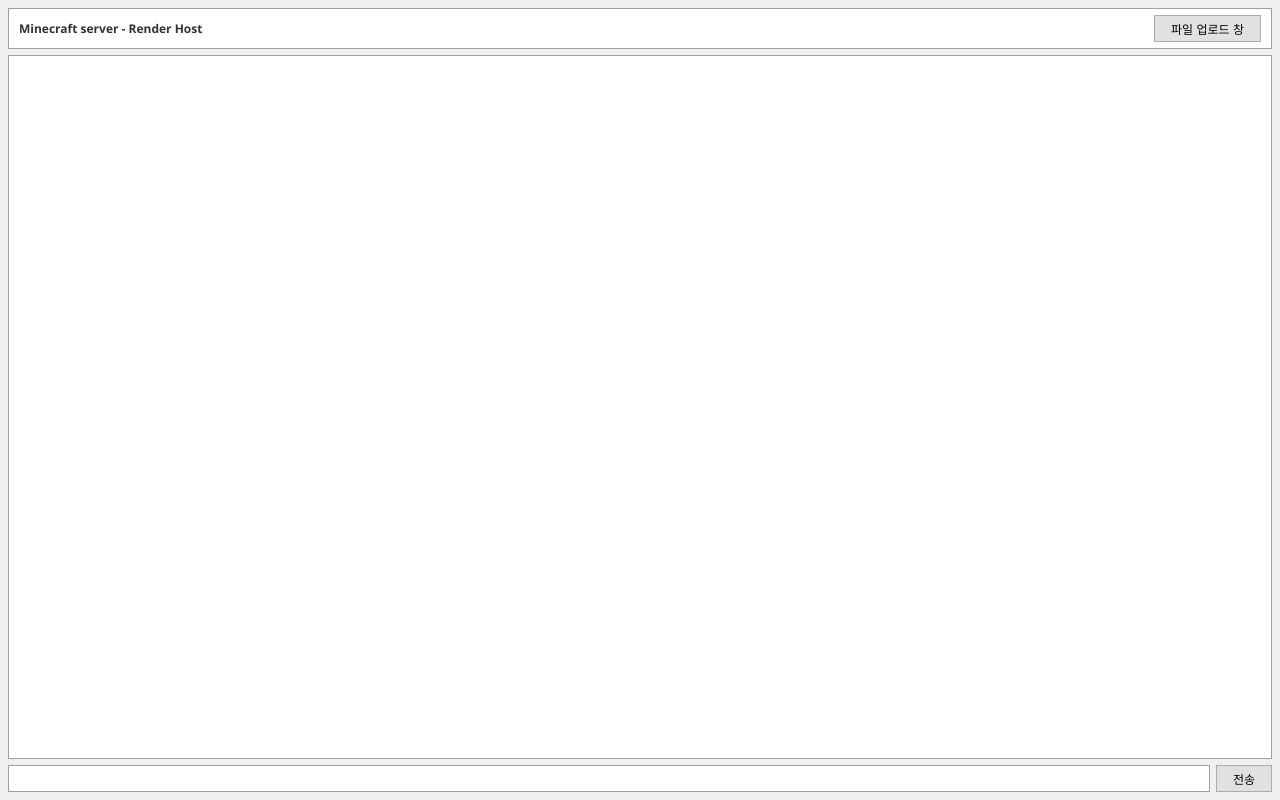
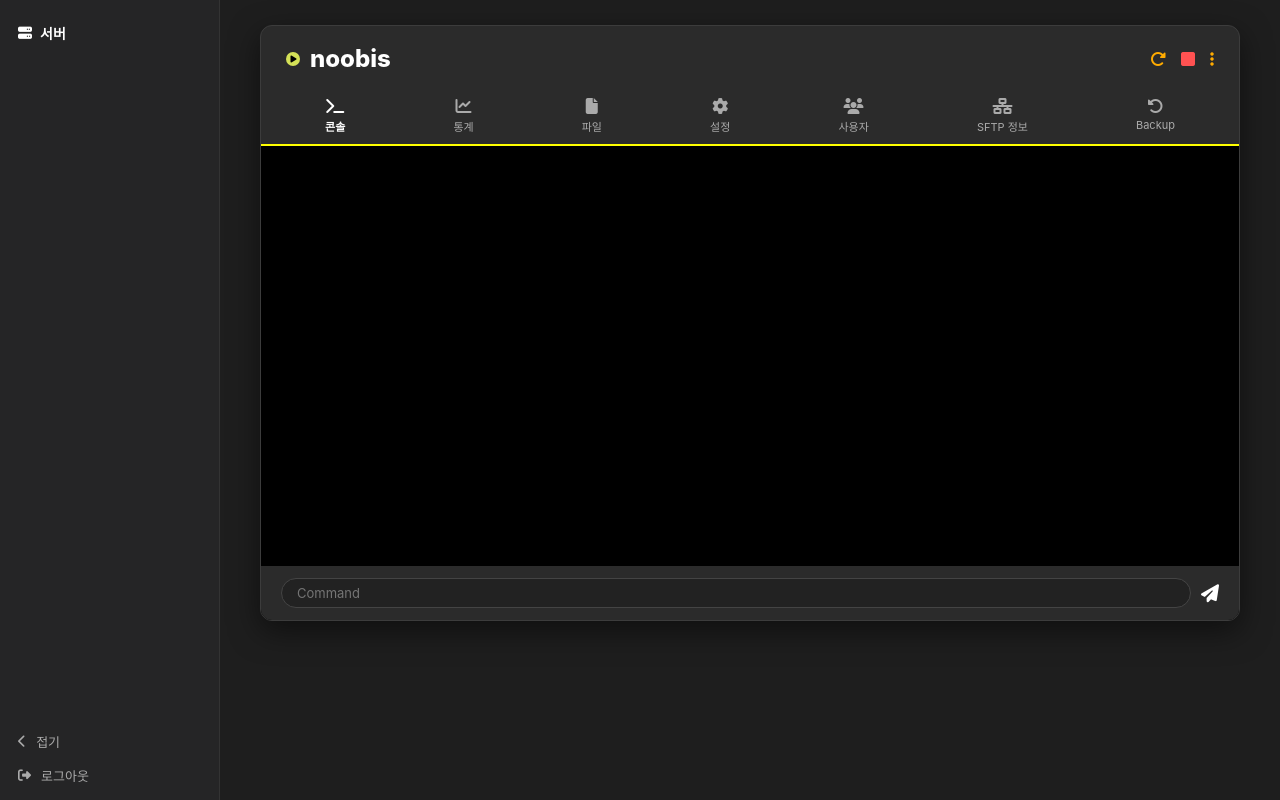
Before and after one commit to Noobis-1/mc-hosting, a website: page index.html in a window 1280 px wide. Drawn offline with Linux system fonts and the light colour scheme.

Commit message:
Update index.html

```diff
--- a/index.html
+++ b/index.html
@@ -3,129 +3,175 @@
 <head>
     <meta charset="UTF-8">
     <meta name="viewport" content="width=device-width, initial-scale=1.0">
-    <title>Minecraft server</title>
+    <title>Server Panel</title>
+    <link rel="stylesheet" href="https://cdnjs.cloudflare.com/ajax/libs/font-awesome/6.4.0/css/all.min.css">
     <style>
-        * { box-sizing: border-box; margin: 0; padding: 0; }
-        body {
-            background-color: #f0f0f0;
-            font-family: 'Segoe UI', Tahoma, Geneva, Verdana, sans-serif;
-            font-size: 12px;
-            height: 100vh;
-            display: flex;
-            flex-direction: column;
-            padding: 8px;
-        }
+        * { box-sizing: border-box; margin: 0; padding: 0; font-family: -apple-system, BlinkMacSystemFont, "Segoe UI", Roboto, sans-serif; }
+        body { background-color: #1e1e1e; color: #d4d4d4; height: 100vh; display: flex; overflow: hidden; }
 
-        /* Top Info Header */
-        .server-info {
-            background-color: #ffffff;
-            border: 1px solid #a0a0a0;
-            padding: 6px 10px;
-            margin-bottom: 6px;
-            display: flex;
-            justify-content: space-between;
-            align-items: center;
-        }
-        .server-title { font-weight: bold; color: #333; }
+        /* Left Sidebar */
+        .sidebar { width: 220px; background-color: #252526; border-right: 1px solid #333; display: flex; flex-direction: column; justify-content: space-between; padding: 15px 10px; }
+        .sidebar-top { display: flex; align-items: center; gap: 8px; font-weight: bold; color: #fff; padding: 8px; font-size: 14px; }
+        .sidebar-bottom { display: flex; flex-direction: column; gap: 15px; font-size: 13px; color: #aaa; padding-left: 8px; }
+        .sidebar-item { display: flex; align-items: center; gap: 10px; cursor: pointer; }
+        .sidebar-item:hover { color: #fff; }
 
-        /* Main Log Output Area (Minecraft Console Style) */
-        .console-container {
-            flex: 1;
-            background-color: #ffffff;
-            border: 1px solid #a0a0a0;
-            padding: 6px;
-            overflow-y: scroll;
-            margin-bottom: 6px;
-        }
-        #output {
-            font-family: 'Consolas', 'Courier New', monospace;
-            font-size: 12px;
-            line-height: 1.3;
-            color: #000000;
-            white-space: pre-wrap;
-            word-break: break-all;
-        }
+        /* Main Wrapper */
+        .main-wrapper { flex: 1; padding: 25px 40px; display: flex; justify-content: center; align-items: flex-start; overflow-y: auto; background-color: #1e1e1e; }
 
-        /* Bottom Command Input Bar */
-        .input-container {
-            display: flex;
-            gap: 6px;
-        }
-        .cmd-input {
-            flex: 1;
-            padding: 4px 6px;
-            border: 1px solid #a0a0a0;
-            font-family: 'Consolas', 'Courier New', monospace;
-            font-size: 12px;
-            outline: none;
-        }
-        .cmd-input:focus {
-            border-color: #0078d7;
-        }
-        .btn-send {
-            padding: 4px 16px;
-            background-color: #e1e1e1;
-            border: 1px solid #adadad;
-            font-size: 12px;
-            cursor: pointer;
-        }
-        .btn-send:hover {
-            background-color: #e5f1fb;
-            border-color: #0078d7;
-        }
+        /* Center Card Frame */
+        .panel-card { width: 100%; max-width: 1000px; background-color: #2b2b2b; border-radius: 12px; border: 1px solid #3c3c3c; overflow: hidden; box-shadow: 0 10px 30px rgba(0,0,0,0.5); display: flex; flex-direction: column; }
 
-        /* Upload Modal (Minimalist) */
-        .upload-bar {
-            background: #e6e6e6;
-            border: 1px solid #ccc;
-            padding: 6px 10px;
-            margin-bottom: 6px;
-            display: flex;
-            align-items: center;
-            gap: 10px;
-        }
+        /* Card Header */
+        .card-header { display: flex; justify-content: space-between; align-items: center; padding: 18px 25px 5px 25px; }
+        .server-name-box { display: flex; align-items: center; gap: 10px; }
+        .status-dot { width: 14px; height: 14px; background-color: #d4e157; border-radius: 50%; display: flex; align-items: center; justify-content: center; }
+        .status-dot i { font-size: 8px; color: #000; margin-left: 1px; }
+        .server-title { font-size: 24px; font-weight: 800; color: #ffffff; cursor: pointer; border: none; background: transparent; outline: none; }
+        .server-title:hover { border-bottom: 1px dashed #ffff00; }
+
+        .header-actions { display: flex; align-items: center; gap: 15px; color: #ffab00; }
+        .action-btn { background: none; border: none; color: #ffab00; font-size: 16px; cursor: pointer; }
+        .action-btn.power { color: #ff5252; }
+
+        /* Navigation Tabs */
+        .nav-tabs { display: flex; justify-content: space-around; border-bottom: 2px solid #ffff00; margin-top: 10px; padding: 0 10px; }
+        .tab-item { display: flex; flex-direction: column; align-items: center; padding: 10px 15px; color: #aaa; font-size: 11px; cursor: pointer; transition: 0.2s; }
+        .tab-item i { font-size: 16px; margin-bottom: 4px; }
+        .tab-item:hover { color: #fff; }
+        .tab-item.active { color: #fff; font-weight: bold; }
+
+        /* Console Output Container */
+        .content-body { padding: 0; background-color: #000; flex: 1; display: flex; flex-direction: column; }
+        .tab-page { display: none; }
+        .tab-page.active { display: flex; flex-direction: column; flex: 1; }
+
+        #console { height: 420px; padding: 15px; overflow-y: auto; font-family: 'Consolas', 'Courier New', monospace; font-size: 13px; color: #ffffff; line-height: 1.4; white-space: pre-wrap; word-break: break-all; }
+
+        /* Bottom Command Input */
+        .command-bar { display: flex; align-items: center; background-color: #2b2b2b; padding: 12px 20px; gap: 10px; }
+        .command-input-wrapper { flex: 1; background-color: #222; border: 1px solid #444; border-radius: 20px; padding: 6px 15px; display: flex; align-items: center; }
+        .command-input { width: 100%; background: transparent; border: none; outline: none; color: #fff; font-size: 13px; }
+        .send-btn { background: none; border: none; color: #fff; font-size: 18px; cursor: pointer; }
+        .send-btn:hover { color: #ffff00; }
+
+        /* Other Tabs Layout */
+        .tab-padded { padding: 25px; background-color: #222; color: #fff; min-height: 300px; }
+        .btn-upload { background-color: #ffab00; color: #000; border: none; padding: 8px 16px; border-radius: 4px; font-weight: bold; cursor: pointer; margin-top: 10px; }
     </style>
 </head>
 <body>
 
-    <!-- Server Header -->
-    <div class="server-info">
-        <span class="server-title">Minecraft server - Render Host</span>
-        <button class="btn-send" onclick="toggleUpload()">파일 업로드 창</button>
+    <!-- Left Sidebar -->
+    <div class="sidebar">
+        <div class="sidebar-top">
+            <i class="fa-solid fa-server"></i> 서버
+        </div>
+        <div class="sidebar-bottom">
+            <div class="sidebar-item"><i class="fa-solid fa-chevron-left"></i> 접기</div>
+            <div class="sidebar-item"><i class="fa-solid fa-right-from-bracket"></i> 로그아웃</div>
+        </div>
     </div>
 
-    <!-- Hidden Upload Controls -->
-    <div id="uploadZone" class="upload-bar" style="display: none;">
-        <span>서버 파일 선택:</span>
-        <input type="file" id="fileInput">
-        <button class="btn-send" onclick="uploadFile()">업로드</button>
-        <span id="uploadStatus" style="color: blue;"></span>
-    </div>
+    <!-- Main Container -->
+    <div class="main-wrapper">
+        <div class="panel-card">
 
-    <!-- Main Output Window -->
-    <div class="console-container" id="consoleBox">
-        <div id="output"></div>
-    </div>
+            <!-- Header -->
+            <div class="card-header">
+                <div class="server-name-box">
+                    <div class="status-dot"><i class="fa-solid fa-play"></i></div>
+                    <input type="text" id="serverTitle" class="server-title" value="noobis" title="클릭하여 서버 이름 변경">
+                </div>
+                <div class="header-actions">
+                    <button class="action-btn" title="재시작"><i class="fa-solid fa-rotate-right"></i></button>
+                    <button class="action-btn power" title="전원"><i class="fa-solid fa-square"></i></button>
+                    <button class="action-btn" title="더보기"><i class="fa-solid fa-ellipsis-vertical"></i></button>
+                </div>
+            </div>
 
-    <!-- Command Line -->
-    <div class="input-container">
-        <input type="text" id="cmdInput" class="cmd-input" placeholder="" onkeydown="handleKeyDown(event)">
-        <button class="btn-send" onclick="sendCommand()">전송</button>
+            <!-- Navigation Bar -->
+            <div class="nav-tabs">
+                <div class="tab-item active" onclick="showTab('console', this)"><i class="fa-solid fa-terminal"></i>콘솔</div>
+                <div class="tab-item" onclick="showTab('stats', this)"><i class="fa-solid fa-chart-line"></i>통계</div>
+                <div class="tab-item" onclick="showTab('files', this)"><i class="fa-solid fa-file"></i>파일</div>
+                <div class="tab-item" onclick="showTab('settings', this)"><i class="fa-solid fa-gear"></i>설정</div>
+                <div class="tab-item" onclick="showTab('users', this)"><i class="fa-solid fa-users"></i>사용자</div>
+                <div class="tab-item" onclick="showTab('sftp', this)"><i class="fa-solid fa-network-wired"></i>SFTP 정보</div>
+                <div class="tab-item" onclick="showTab('backup', this)"><i class="fa-solid fa-rotate-left"></i>Backup</div>
+            </div>
+
+            <!-- Main Content Area -->
+            <div class="content-body">
+
+                <!-- 1. 콘솔 탭 -->
+                <div id="page-console" class="tab-page active">
+                    <div id="console"></div>
+                    <div class="command-bar">
+                        <div class="command-input-wrapper">
+                            <input type="text" id="cmdInput" class="command-input" placeholder="Command" onkeypress="handleKeyPress(event)">
+                        </div>
+                        <button class="send-btn" onclick="sendCommand()"><i class="fa-solid fa-paper-plane"></i></button>
+                    </div>
+                </div>
+
+                <!-- 2. 파일 탭 -->
+                <div id="page-files" class="tab-page">
+                    <div class="tab-padded">
+                        <h3>📁 서버 파일 업로드</h3>
+                        <p style="margin-top:10px;">서버 JAR 파일 또는 플러그인, 맵 파일을 전송할 수 있습니다.</p>
+                        <br>
+                        <input type="file" id="fileInput">
+                        <br>
+                        <button class="btn-upload" onclick="uploadFile()">업로드 전송</button>
+                        <p id="uploadStatus" style="margin-top: 10px; color: #ffab00;"></p>
+                    </div>
+                </div>
+
+                <!-- 3. 설정 탭 -->
+                <div id="page-settings" class="tab-page">
+                    <div class="tab-padded">
+                        <h3>⚙️ 서버 설정</h3>
+                        <p style="margin-top:10px;">`server.properties` 항목을 웹에서 바로 수정할 수 있습니다.</p>
+                    </div>
+                </div>
+
+                <!-- 4. 사용자 탭 -->
+                <div id="page-users" class="tab-page">
+                    <div class="tab-padded">
+                        <h3>👥 사용자 및 권한 관리</h3>
+                        <p style="margin-top:10px;">서버 접속자 및 OP 권한 관리 화면입니다.</p>
+                    </div>
+                </div>
+
+                <!-- 기타 탭들 -->
+                <div id="page-stats" class="tab-page"><div class="tab-padded"><h3>📊 실시간 통계</h3><p>CPU 및 메모리 사용량</p></div></div>
+                <div id="page-sftp" class="tab-page"><div class="tab-padded"><h3>🔌 SFTP 접속 정보</h3><p>Host: mc-hosting-6fri.onrender.com</p></div></div>
+                <div id="page-backup" class="tab-page"><div class="tab-padded"><h3>🔄 백업</h3><p>자동 백업 세팅</p></div></div>
+
+            </div>
+        </div>
     </div>
 
     <script>
         const BACKEND_URL = "https://mc-hosting-6fri.onrender.com";
         const WS_URL = "wss://mc-hosting-6fri.onrender.com";
 
-        const outputElem = document.getElementById('output');
-        const consoleBox = document.getElementById('consoleBox');
-        const inputElem = document.getElementById('cmdInput');
+        // Tab Switching Logic
+        function showTab(tabName, el) {
+            document.querySelectorAll('.tab-item').forEach(t => t.classList.remove('active'));
+            document.querySelectorAll('.tab-page').forEach(p => p.classList.remove('active'));
 
-        // Connect WebSocket
+            el.classList.add('active');
+            document.getElementById(`page-${tabName}`).classList.add('active');
+        }
+
+        // WebSocket Console Connection
+        const consoleElem = document.getElementById('console');
         const ws = new WebSocket(WS_URL);
 
         ws.onopen = () => {
-            appendLog("[INFO] Starting minecraft server version 1.20.x\n[INFO] Loading properties...\n[INFO] Default game type: SURVIVAL\n[INFO] Generating keypair...\n[INFO] Starting Minecraft server on *:25565\n");
+            appendLog("[SYSTEM] 백엔드 콘솔 스트림에 연결되었습니다.\n");
         };
 
         ws.onmessage = (event) => {
@@ -133,25 +179,20 @@
         };
 
         function appendLog(text) {
-            outputElem.textContent += text;
-            consoleBox.scrollTop = consoleBox.scrollHeight;
+            consoleElem.textContent += text;
+            consoleElem.scrollTop = consoleElem.scrollHeight;
         }
 
-        function handleKeyDown(e) {
+        function handleKeyPress(e) {
             if (e.key === 'Enter') sendCommand();
         }
 
         function sendCommand() {
-            const cmd = inputElem.value;
-            if (cmd.trim() !== '') {
-                ws.send(cmd);
-                inputElem.value = '';
+            const input = document.getElementById('cmdInput');
+            if (input.value.trim() !== "") {
+                ws.send(input.value);
+                input.value = "";
             }
-        }
-
-        function toggleUpload() {
-            const zone = document.getElementById('uploadZone');
-            zone.style.display = zone.style.display === 'none' ? 'flex' : 'none';
         }
 
         async function uploadFile() {
@@ -168,7 +209,7 @@
                 const data = await res.json();
                 status.textContent = data.message;
             } catch (err) {
-                status.textContent = "실패: " + err.message;
+                status.textContent = "업로드 실패: " + err.message;
             }
         }
     </script>
```
